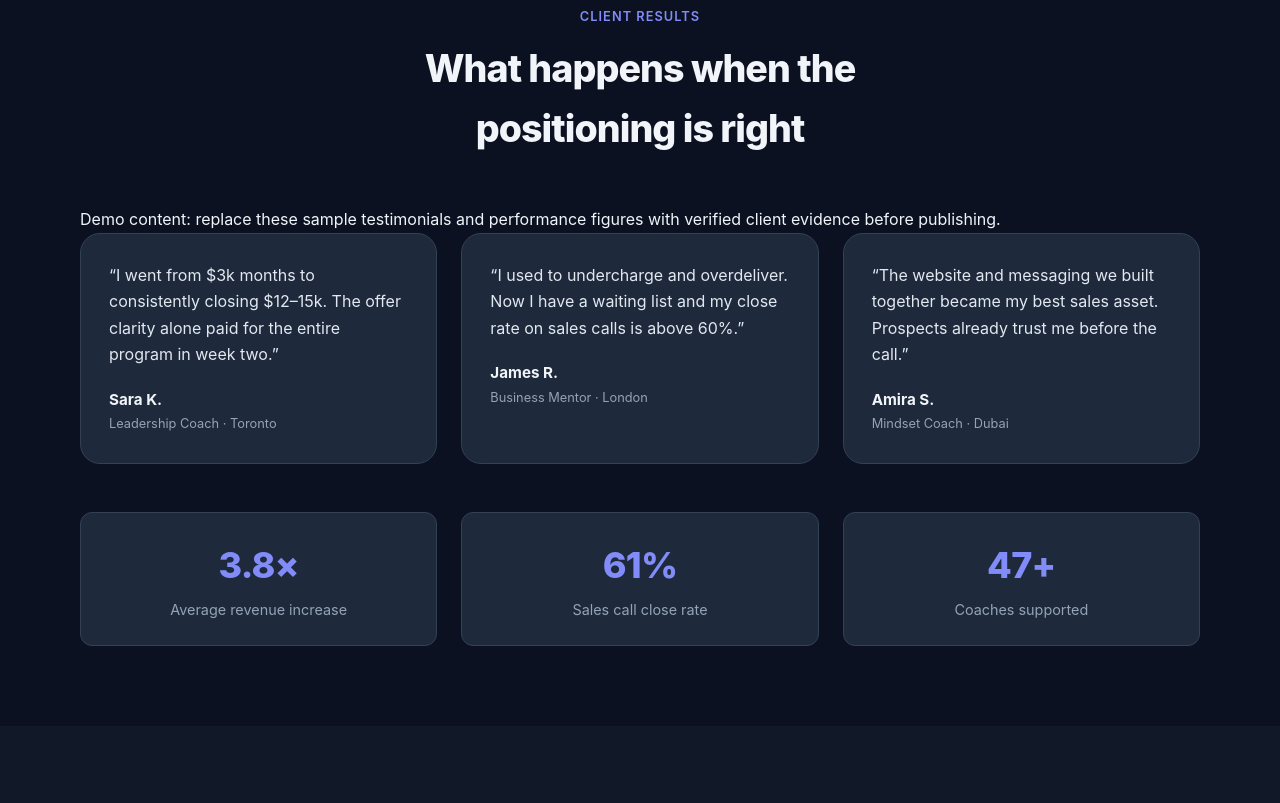
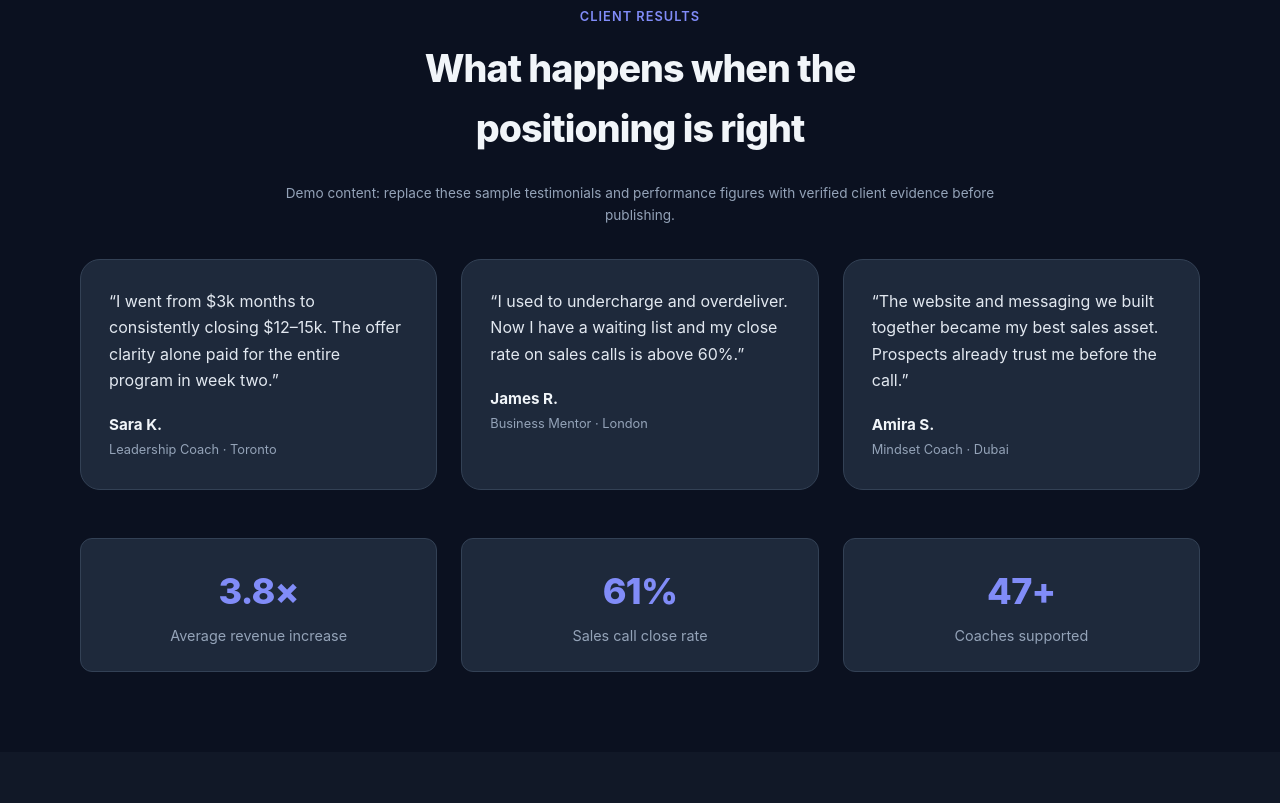
Before and after one commit to wa7181633-rgb/elevate-demo, a plain HTML site: page index.html in a window 1280 px wide. Shown: the part 2197-3000 px from the top of the page. Drawn offline with Linux system fonts and the light colour scheme.

Commit message:
Improve accessibility and reduced-motion support

```diff
--- a/styles.css
+++ b/styles.css
@@ -941,3 +941,44 @@ textarea {
     grid-template-columns: 1fr 1fr;
   }
 }
+
+
+/* Accessibility and form feedback improvements */
+:focus-visible {
+  outline: 3px solid var(--accent-hover);
+  outline-offset: 3px;
+}
+
+.form-help,
+.form-status,
+.demo-disclaimer {
+  max-width: 480px;
+  margin: 0 auto 1rem;
+  color: var(--text-muted);
+  font-size: 0.85rem;
+  line-height: 1.6;
+}
+
+.form-status {
+  margin: 0.85rem auto 0;
+  color: var(--success);
+  text-align: center;
+}
+
+.demo-disclaimer {
+  max-width: 720px;
+  margin: -1.5rem auto 2rem;
+  text-align: center;
+}
+
+@media (prefers-reduced-motion: reduce) {
+  html { scroll-behavior: auto; }
+  *,
+  *::before,
+  *::after {
+    animation-duration: 0.01ms !important;
+    animation-iteration-count: 1 !important;
+    transition-duration: 0.01ms !important;
+    scroll-behavior: auto !important;
+  }
+}
```
